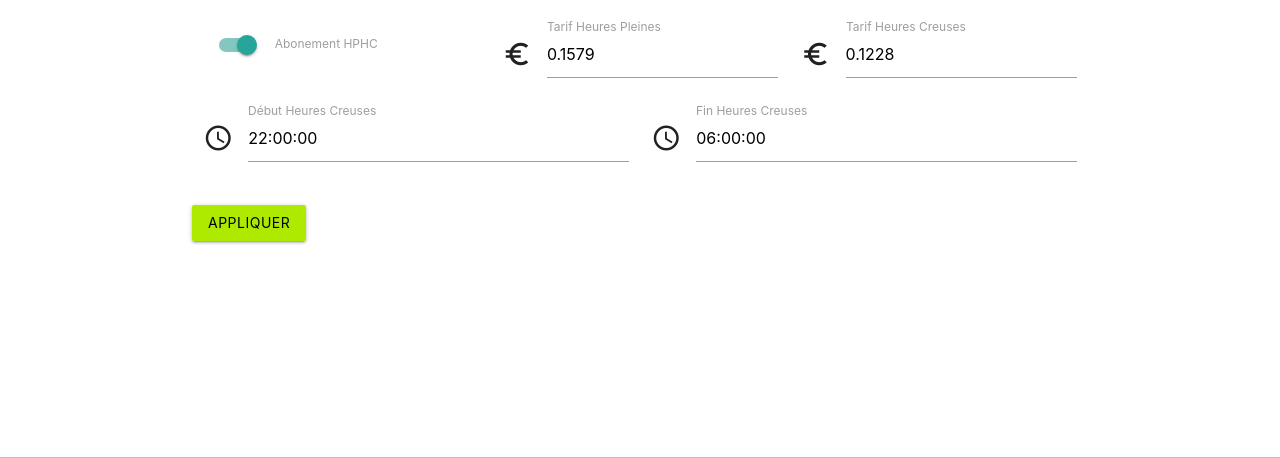
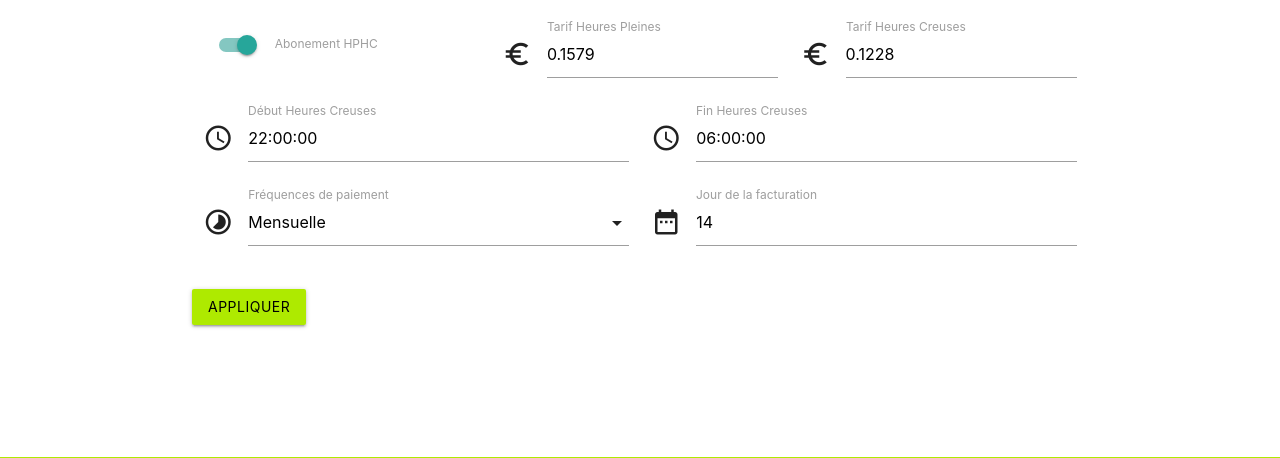
Before and after one commit to garciaflorian/LIGHT-DASH, a Django app: page /settings/ in a window 1280 px wide. Shown: the part 157-615 px from the top of the page. Run offline with Django 3.2, Linux system fonts and the light colour scheme; data comes from the database, SQL or seed files in the repository; both versions use the stored data as it was after the commit.

Commit message:
settings add bill settings

```diff
--- a/webapp/lightdash/models.py
+++ b/webapp/lightdash/models.py
@@ -2,6 +2,10 @@ from django.db import models
 from django import forms
 from django.forms import ModelForm
 import datetime
+
+
+
+choixPaiement = ('m','Mensuelle'),('b','Bimestrielle')
 
 # Create your models here.
 class TestData(models.Model): #this will house the data sample
@@ -15,6 +19,8 @@ class Settings(models.Model):
     tarifHC = models.FloatField(default=0.1228,null=True)
     debutHC = models.TimeField(default=datetime.time(22,0),null=True)
     finHC = models.TimeField(default=datetime.time(6,0),null=True)
+    freqPaiement = models.CharField(max_length=12, choices=choixPaiement)
+    jourPaiement = models.IntegerField()
 
 class LinkyData(models.Model):
     date = models.DateTimeField(auto_now_add=True)
@@ -28,7 +34,9 @@ class SettingsForm(ModelForm):
     tarifHC = forms.FloatField(initial=0.1228,label='Tarif Heures Creuses', widget=forms.NumberInput(attrs={'step': "0.0001",'placeholder':'0.1228'}),required=False)
     debutHC = forms.TimeField(initial=datetime.time(22,0),label='Début Heures Creuses',widget=forms.TextInput(attrs={'placeholder':'22:00:00'}),required=False)
     finHC = forms.TimeField(initial=datetime.time(6,0),label='Fin Heures Creuses',widget=forms.TextInput(attrs={'placeholder':'06:00:00'}),required=False)
+    freqPaiement = forms.ChoiceField(choices=choixPaiement,label='Fréquences de paiement',required=True)
+    jourPaiement = forms.IntegerField(min_value=1,max_value=28,label='Jour de la facturation',required=True)
 
     class Meta:
         model = Settings
-        fields = ['abonnementHPHC','tarifHP','tarifHC','debutHC','finHC']
+        fields = ['abonnementHPHC','tarifHP','tarifHC','debutHC','finHC','freqPaiement','jourPaiement']
--- a/webapp/lightdash/templates/settings.html
+++ b/webapp/lightdash/templates/settings.html
@@ -39,6 +39,16 @@
                     {{ form.finHC }}
                     <label for="{{ form.finHC.id_for_label}}">{{ form.finHC.label }}</label>
                 </div>
+                <div class="input-field col m6 s12">
+                    <i class="material-icons prefix">timelapse</i>
+                    {{ form.freqPaiement }}
+                    <label for="{{ form.freqPaiement.id_for_label}}">{{ form.freqPaiement.label }}</label>
+                </div>
+                <div class="input-field col m6 s12">
+                    <i class="material-icons prefix">date_range</i>
+                    {{ form.jourPaiement }}
+                    <label for="{{ form.jourPaiement.id_for_label}}">{{ form.jourPaiement.label }}</label>
+                </div>
             </div>
 
             <button class="btn lime accent-4 black-text" type="submit" value="Submit">Appliquer</button>
--- a/webapp/lightdash/views.py
+++ b/webapp/lightdash/views.py
@@ -9,7 +9,7 @@ import json
 
 if(Settings.objects.all().count() == 0):
     print("Initialize Settings...")
-    currentSettings = Settings(id=1,abonnementHPHC = True,tarifHP = 0.1579,tarifHC = 0.1228,debutHC = datetime.time(22,0),finHC = datetime.time(6,0))
+    currentSettings = Settings(id=1,abonnementHPHC = True,tarifHP = 0.1579,tarifHC = 0.1228,debutHC = datetime.time(22,0),finHC = datetime.time(6,0),freqPaiement='m',jourPaiement=14)
     currentSettings.save()
 
 # Create your views here.
@@ -35,6 +35,8 @@ def settings(request):
             currentSettings.tarifHC = dataSettings['tarifHC']
             currentSettings.debutHC = dataSettings['debutHC']
             currentSettings.finHC = dataSettings['finHC']
+            currentSettings.freqPaiement = dataSettings['freqPaiement']
+            currentSettings.jourPaiement = dataSettings['jourPaiement']
             currentSettings.save()
             return HttpResponseRedirect(reverse(index))
     else:
```
Also changed, not shown: webapp/db.sqlite3, webapp/lightdash/migrations/0006_settings_freqpaiement.py (added), webapp/lightdash/migrations/0007_auto_20190331_1038.py (added), webapp/lightdash/migrations/0008_auto_20190331_1041.py (added), webapp/lightdash/migrations/0009_settings_jourpaiement.py (added), webapp/lightdash/migrations/0010_auto_20190331_1117.py (added).
